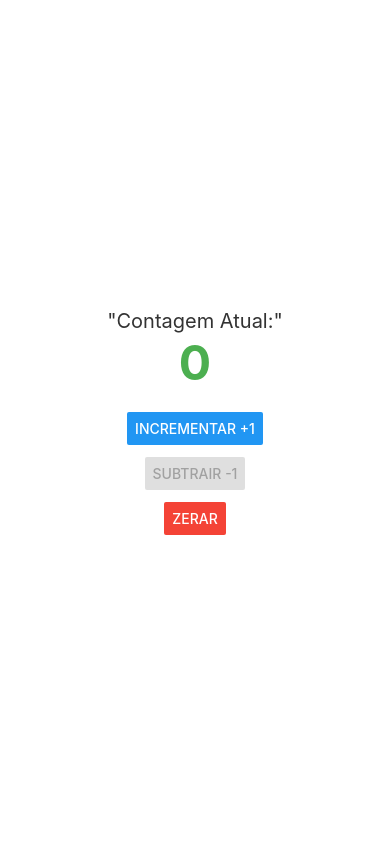
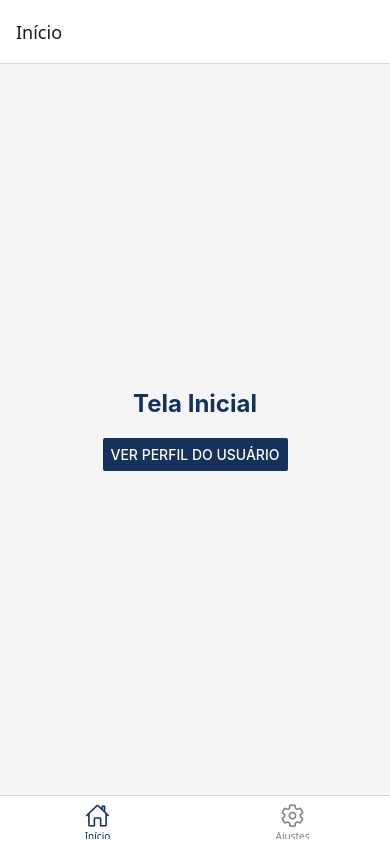
Before and after one commit to Bern4rdo21/Trabalho-meu-primeiro-app, a React Native app: screen / in a window 390 px wide. Built offline with nearby package versions, Linux system fonts and the light colour scheme.

Commit message:
Implementa navegacao por abas e pilha

```diff
--- a/App.js
+++ b/App.js
@@ -1,50 +1,11 @@
-import React, { useState } from "react";
-import { Text, View, Button, StyleSheet } from "react-native";
-export default function Contador() {
-const [contagem, setContagem] = useState(0);
-return (
-<View style={styles.container}>
-<Text style={styles.titulo}>"Contagem Atual:"</Text>
-<Text style={styles.numero}>{contagem}</Text>
-<Button
-title="Incrementar +1"
-onPress={() => setContagem((valorAtual) => valorAtual + 1)}
-/>
-<View style={styles.espacoBotao}>
-<Button
-title="Subtrair -1"
-onPress={() => setContagem((valorAtual) => Math.max(0, valorAtual - 1))}
-disabled={contagem === 0}
-/>
-</View>
-<View style={styles.espacoBotao}>
-<Button
-title="Zerar"
-onPress={() => setContagem(0)}
-color="#f44336"
-/>
-</View>
-</View>
-);
+import React from 'react';
+import { NavigationContainer } from '@react-navigation/native';
+import AppStack from './src/routes/AppStack';
+
+export default function App() {
+  return (
+    <NavigationContainer>
+      <AppStack />
+    </NavigationContainer>
+  );
 }
-const styles = StyleSheet.create({
-container: {
-flex: 1,
-justifyContent: "center",
-alignItems: "center",
-backgroundColor: "#ffffff"
-},
-titulo: {
-fontSize: 20,
-color: "#333333"
-},
-numero: {
-fontSize: 48,
-fontWeight: "bold",
-color: "#4caf50",
-marginBottom: 20
-},
-espacoBotao: {
-marginTop: 12
-}
-});
--- a/package.json
+++ b/package.json
@@ -9,11 +9,17 @@
     "web": "expo start --web"
   },
   "dependencies": {
+    "@expo/vector-icons": "^15.0.3",
+    "@react-navigation/bottom-tabs": "^7.21.0",
+    "@react-navigation/native": "^7.5.1",
+    "@react-navigation/native-stack": "^7.21.0",
     "expo": "~54.0.35",
     "expo-status-bar": "~3.0.9",
     "react": "19.1.0",
     "react-dom": "19.1.0",
     "react-native": "0.81.5",
+    "react-native-safe-area-context": "~5.6.0",
+    "react-native-screens": "~4.16.0",
     "react-native-web": "^0.21.0"
   },
   "private": true
--- /dev/null
+++ b/src/routes/AppStack.js
@@ -0,0 +1,15 @@
+import React from 'react';
+import { createNativeStackNavigator } from '@react-navigation/native-stack';
+import AppTabs from './AppTabs';
+import DetalhesUsuario from '../screens/DetalhesUsuario';
+
+const Stack = createNativeStackNavigator();
+
+export default function AppStack() {
+  return (
+    <Stack.Navigator>
+      <Stack.Screen name="Principal" component={AppTabs} options={{ headerShown: false }} />
+      <Stack.Screen name="Detalhes" component={DetalhesUsuario} />
+    </Stack.Navigator>
+  );
+}
--- /dev/null
+++ b/src/routes/AppTabs.js
@@ -0,0 +1,28 @@
+import React from 'react';
+import { Ionicons } from '@expo/vector-icons';
+import { createBottomTabNavigator } from '@react-navigation/bottom-tabs';
+import Home from '../screens/Home';
+import Configuracoes from '../screens/Configuracoes';
+
+const Tab = createBottomTabNavigator();
+
+export default function AppTabs() {
+  return (
+    <Tab.Navigator
+      screenOptions={({ route }) => ({
+        tabBarActiveTintColor: '#14325A',
+        tabBarInactiveTintColor: '#808080',
+        tabBarIcon: ({ color, size }) => (
+          <Ionicons
+            name={route.name === 'Inicio' ? 'home-outline' : 'settings-outline'}
+            size={size}
+            color={color}
+          />
+        ),
+      })}
+    >
+      <Tab.Screen name="Inicio" component={Home} options={{ title: 'Início' }} />
+      <Tab.Screen name="Ajustes" component={Configuracoes} />
+    </Tab.Navigator>
+  );
+}
--- /dev/null
+++ b/src/screens/Configuracoes.js
@@ -0,0 +1,20 @@
+import React from 'react';
+import { StyleSheet, Text, View } from 'react-native';
+
+export default function Configuracoes() {
+  return (
+    <View style={styles.container}>
+      <Text style={styles.titulo}>Configurações</Text>
+    </View>
+  );
+}
+
+const styles = StyleSheet.create({
+  container: {
+    flex: 1,
+    justifyContent: 'center',
+    alignItems: 'center',
+    backgroundColor: '#F5F5F5',
+  },
+  titulo: { fontSize: 24, fontWeight: 'bold', color: '#14325A' },
+});
--- /dev/null
+++ b/src/screens/DetalhesUsuario.js
@@ -0,0 +1,41 @@
+import React from 'react';
+import { StyleSheet, Text, TouchableOpacity, View } from 'react-native';
+
+export default function DetalhesUsuario({ navigation, route }) {
+  const { nomeUsuario = 'Visitante' } = route.params ?? {};
+
+  return (
+    <View style={styles.container}>
+      <Text style={styles.titulo}>Detalhes do Perfil</Text>
+      <Text style={styles.texto}>Bem-vindo, {nomeUsuario}!</Text>
+      <TouchableOpacity
+        style={styles.botaoVoltar}
+        onPress={() => navigation.goBack()}
+        accessibilityRole="button"
+        accessibilityLabel="Voltar para a tela anterior"
+      >
+        <Text style={styles.textoBotao}>Voltar</Text>
+      </TouchableOpacity>
+    </View>
+  );
+}
+
+const styles = StyleSheet.create({
+  container: {
+    flex: 1,
+    justifyContent: 'center',
+    alignItems: 'center',
+    backgroundColor: '#F5F5F5',
+    padding: 24,
+  },
+  titulo: { fontSize: 24, fontWeight: 'bold', color: '#14325A', marginBottom: 10 },
+  texto: { fontSize: 18, color: '#555' },
+  botaoVoltar: {
+    backgroundColor: '#14325A',
+    borderRadius: 8,
+    marginTop: 24,
+    paddingHorizontal: 24,
+    paddingVertical: 12,
+  },
+  textoBotao: { color: '#FFF', fontSize: 16, fontWeight: 'bold' },
+});
--- /dev/null
+++ b/src/screens/Home.js
@@ -0,0 +1,26 @@
+import React from 'react';
+import { Button, StyleSheet, Text, View } from 'react-native';
+
+export default function Home({ navigation }) {
+  return (
+    <View style={styles.container}>
+      <Text style={styles.titulo}>Tela Inicial</Text>
+      <Button
+        title="Ver Perfil do Usuário"
+        color="#14325A"
+        onPress={() => navigation.navigate('Detalhes', { nomeUsuario: 'Turma INF204' })}
+      />
+    </View>
+  );
+}
+
+const styles = StyleSheet.create({
+  container: {
+    flex: 1,
+    justifyContent: 'center',
+    alignItems: 'center',
+    backgroundColor: '#F5F5F5',
+    padding: 24,
+  },
+  titulo: { fontSize: 24, fontWeight: 'bold', color: '#14325A', marginBottom: 20 },
+});
```
Also changed, not shown: 1 other file (tests, documents, lock files or other folders).
